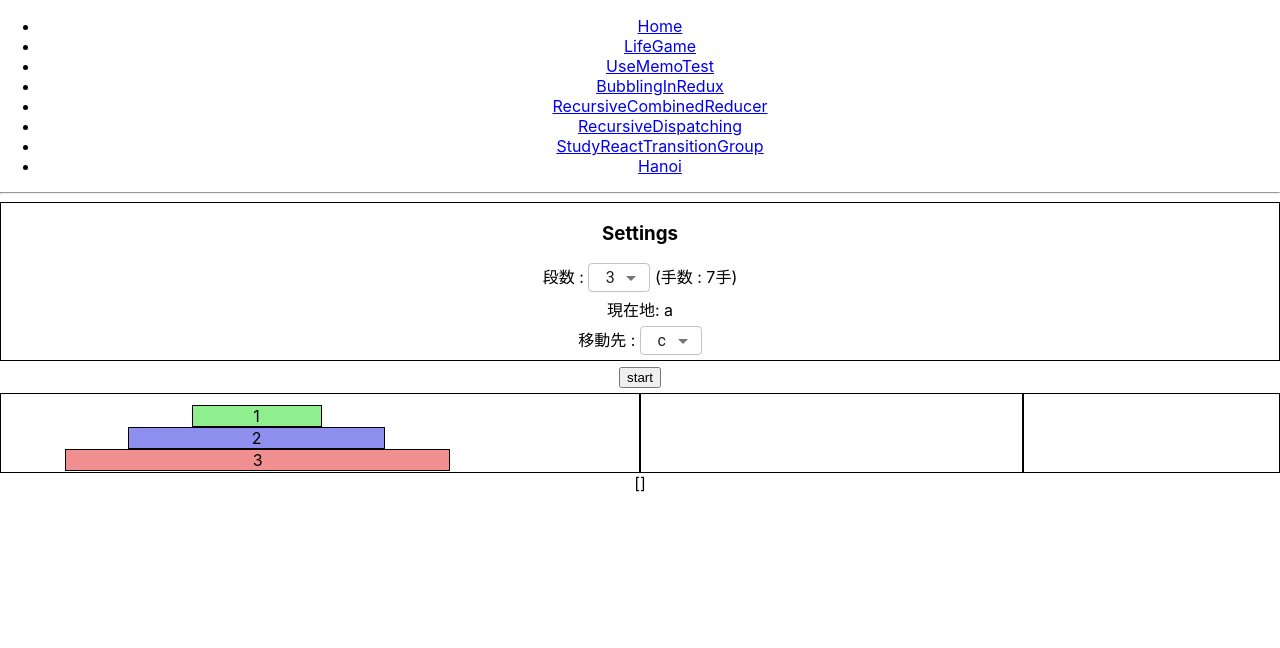
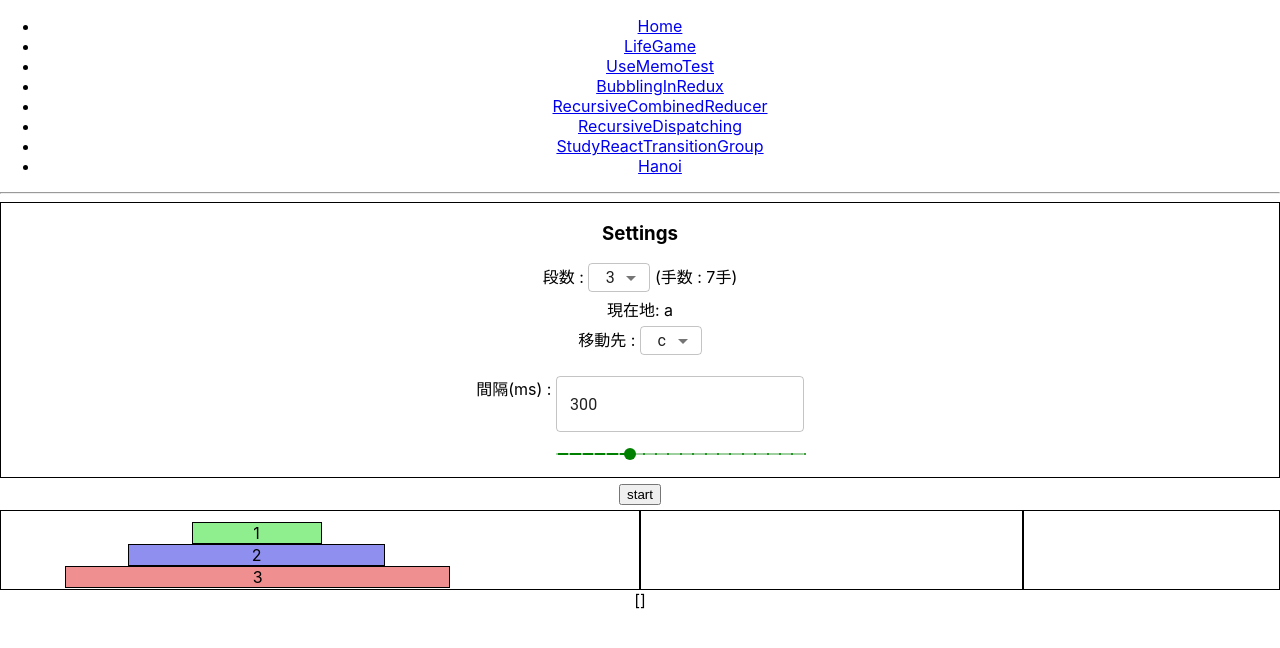
Before and after one commit to KoinoEngineering/react-study, a React (Create React App) app: page /Hanoi in a window 1280 px wide. Shown: the top 648 px of the page. Built offline with nearby package versions, Linux system fonts and the light colour scheme.

Commit message:
#25 add dealy setting

```diff
--- a/src/Pages/Hanoi/Hanoi.tsx
+++ b/src/Pages/Hanoi/Hanoi.tsx
@@ -23,6 +23,7 @@ export const initHanoiState = (): IHanoiState => {
         progress: "finished",
         settings: {
             class: 3,
+            delay: 300,
             goto: "c",
             now: "a",
         },
--- a/src/Pages/Hanoi/HanoiSettings/HanoiSettings.tsx
+++ b/src/Pages/Hanoi/HanoiSettings/HanoiSettings.tsx
@@ -6,9 +6,13 @@ import MyDispatch from "../../../core/Interfaces/MyDispatch";
 import { IPropsBase, IDispatchable } from "../../../core/Interfaces/Props";
 import { defaultTowers, IHanoiState } from "../Hanoi";
 import { TowersState, ITowers } from "../Towers/Towers";
+import NumberBox from "../../../react/common/NumberBox/NumberBox";
+import { childDispatcherFactory } from "../../../common/Dispatch";
+import { useDisplay } from "../../../common/Styles/Styles";
 
 export interface IHanoiSettingsState {
     class: number;
+    delay: number;
     now: keyof ITowers;
     goto: keyof ITowers;
 }
@@ -72,6 +76,8 @@ const HanoiSettings: React.FC<HanoiSettingsProps> = (props: HanoiSettingsProps)
             })
         });
     };
+
+    const displayStyles = useDisplay();
     return <div  {...props.divProps} className={ClassNames(props.divProps?.className, borderStyles.solidBlack1)}>
         <div><h3>Settings</h3></div>
         <div className={paddingStyles.bottom5}>
@@ -94,6 +100,16 @@ const HanoiSettings: React.FC<HanoiSettingsProps> = (props: HanoiSettingsProps)
                 })}
             </Select>
         </div>
+        <div className={paddingStyles.bottom5}>
+            <div className={ClassNames(displayStyles.inlineBlock, "MuiFormControl-marginNormal")} style={{ verticalAlign: "top", }}>間隔(ms)&nbsp;:&nbsp;</div><NumberBox
+                state={props.state.delay.toString()}
+                dispatch={(value: string) => { childDispatcherFactory(props.dispatch, props.state, "delay")(Number(value)); }}
+                max={1000}
+                slider={{
+                    step: 50
+                }}
+            />
+        </div>
     </div>;
 };
 
```
